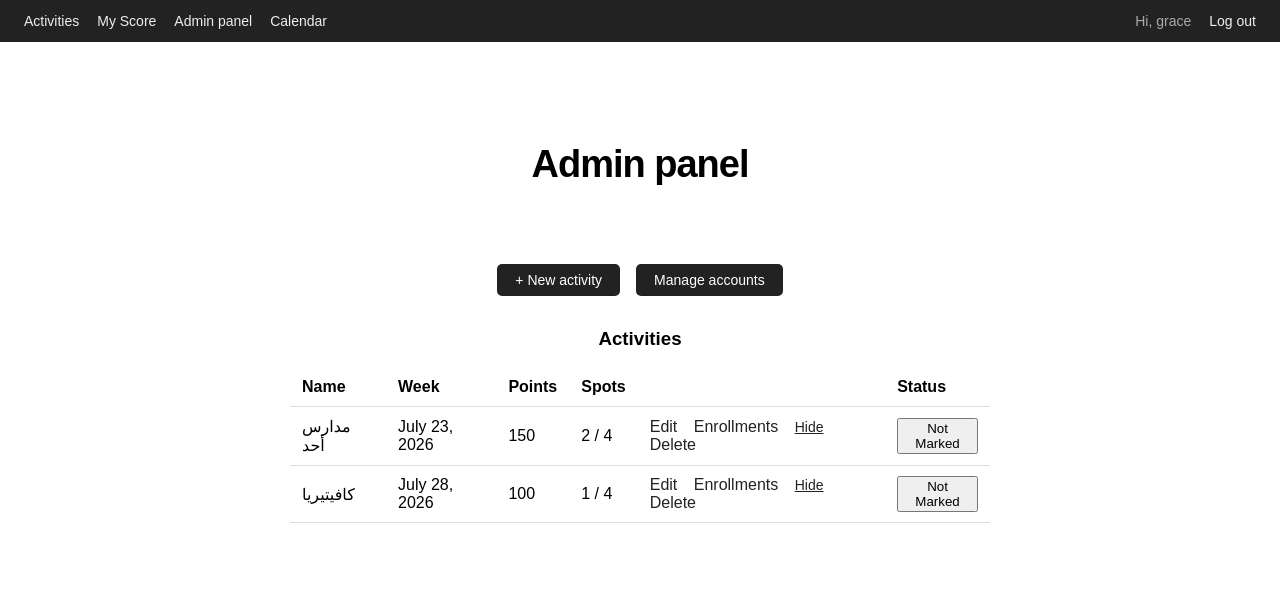
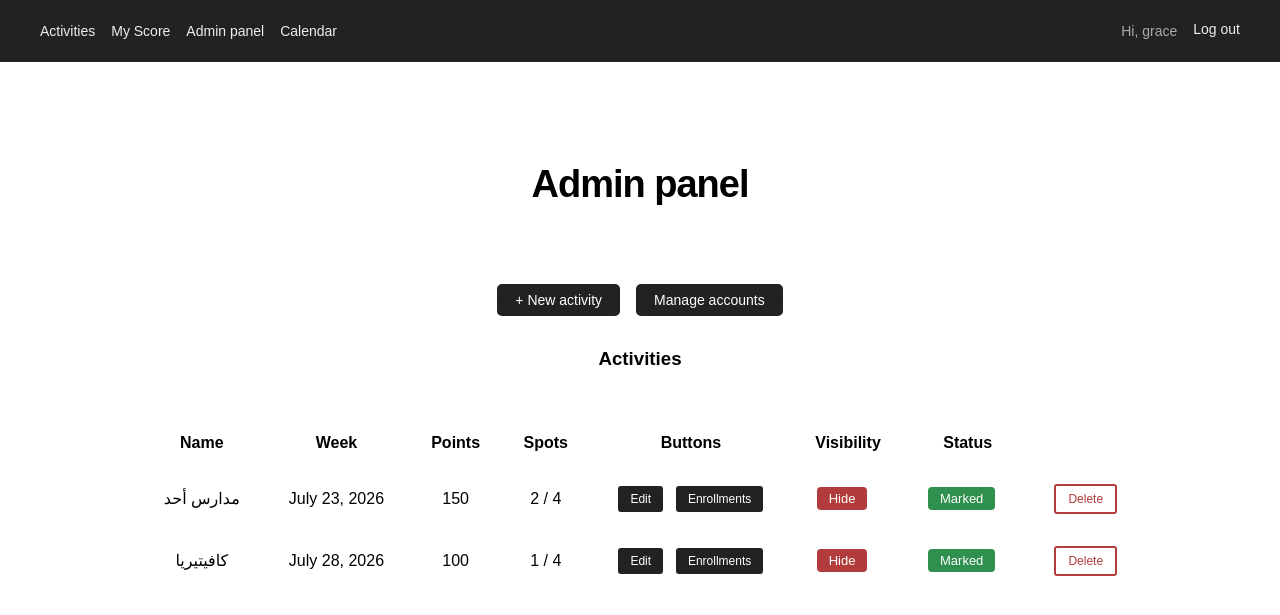
Before and after one commit to Grace-Emad/weeklysite, a Django app: page /admin-panel/ in a window 1280 px wide. Shown: the top 615 px of the page. Run offline with Django 5.2, Linux system fonts and the light colour scheme; a user stored in the database is signed in; data comes from the database, SQL or seed files in the repository; both versions use the stored data as it was after the commit.

Commit message:
fixed marked toggle button and added some styling

```diff
--- a/activities/models.py
+++ b/activities/models.py
@@ -30,6 +30,7 @@ class Activity(models.Model):
     max_participants = models.PositiveIntegerField(default=4)
     points = models.PositiveIntegerField(default=0)
     is_hidden = models.BooleanField(default=False)
+    is_marked = models.BooleanField(default=False)
     created_at = models.DateTimeField(auto_now_add=True)
 
     class Meta:
--- a/activities/templates/activities/admin_dashboard.html
+++ b/activities/templates/activities/admin_dashboard.html
@@ -12,13 +12,15 @@
 
     <h3>Activities</h3>
     {% if activities %}
+        <div class="table-container">
             <table class="admin-table">
                 <tr>
                     <th>Name</th>
                     <th>Week</th>
                     <th>Points</th>
                     <th>Spots</th>
-                <th></th>
+                    <th>Buttons</th>
+                    <th>Visibility</th>
                     <th>Status</th>
                 </tr>
                 {% for activity in activities %}
@@ -27,38 +29,40 @@
                         <td>{{ activity.week_date }}</td>
                         <td>{{ activity.points }}</td>
                         <td>{{ activity.spots_taken }} / {{ activity.max_participants }}</td>
-                    <td class="admin-row-actions">
-                        <a href="{% url 'admin_activity_edit' activity.id %}">Edit</a>
-                        <a href="{% url 'admin_activity_enrollments' activity.id %}">Enrollments</a>
+                        <td class="admin-table-rows">
+                            <div class="table-btns">
+                                <a class="btn admin-btn" href="{% url 'admin_activity_edit' activity.id %}">Edit</a>
+                                <a class="btn admin-btn" href="{% url 'admin_activity_enrollments' activity.id %}">Enrollments</a>
+                            </div>
+
+                        </td>
+                        <td>
                             <form action="{% url 'admin_activity_toggle_hidden' activity.id %}" method="post" class="inline-form">
                                 {% csrf_token %}
-                            <button type="submit" class="link-button-dark">
+                                <button type="submit" class="toggle-btn {% if activity.is_hidden %}toggle-btn-green{% else %}toggle-btn-red{% endif %}">
                                     {% if activity.is_hidden %}Show{% else %}Hide{% endif %}
                                 </button>
                             </form>
-                        <a href="{% url 'admin_activity_delete' activity.id %}" class="danger-link">Delete</a>
                         </td>
                         <td>
-                        <button id="status_btn"  onclick="status()">Not Marked</button>
+                            <form action="{% url 'admin_activity_marked_toggle' activity.id %}" method="post" class="inline-form">
+                                {% csrf_token %}
+                                <button type="submit" class="toggle-btn {% if activity.is_marked %}toggle-btn-green{% else %}toggle-btn-red{% endif %}">
+                                    {% if activity.is_marked %}Marked{% else %}Unmarked{% endif %}
+                                </button>
+                            </form>
                         </td>
+                        <td>
+                            <a href="{% url 'admin_activity_delete' activity.id %}" class="btn admin-btn danger-btn">Delete</a>
+                        </td>
+
                     </tr>
                 {% endfor %}
             </table>
+        </div>
+
     {% else %}
         <p>No activities yet.</p>
     {% endif %}
 
-    <script>
-    status_btn = document.getElementById("status_btn")
-    function status(){
-        if(status_btn.textContent === "Not Marked") {
-            status_btn.style.backgroundColor = "1AC30AFF"
-            status_btn.innerText = "Marked"
-        }
-        else {
-            status_btn.style.backgroundColor = "#d61212;"
-            status_btn.innerText = "Not Marked"
-        }
-    }
-    </script>
 {% endblock %}
--- a/activities/templates/activities/index.html
+++ b/activities/templates/activities/index.html
@@ -7,24 +7,29 @@
     <title>{% block title %}Youth Summer{% endblock %}</title>
     <link rel="stylesheet" href="{% static 'activities/style.css' %}">
     <link rel="stylesheet" href="{% static 'activities/queries.css' %}">
-
+    <link rel="icon" type="image/x-icon" href="{% static 'images/icon.png' %}">
 
 </head>
 <body>
     <header>
         <nav>
-            <a href="{% url 'activity_list' %}">Activities</a>
-            {% if user.is_authenticated %}
+            <div class="nav-left-container">
+                <a href="{% url 'activity_list' %}">Activities</a>
+                {% if user.is_authenticated %}
                 <a href="{% url 'my_score' %}">My Score</a>
                 {% if user.is_staff %}
                     <a href="{% url 'admin_dashboard' %}">Admin panel</a>
                     <a href="{% url 'calendar' %}">Calendar</a>
                 {% endif %}
-                <span class="nav-user">Hi, {{ user.username }}</span>
+            </div>
+            <div class="nav-user-container">
+                <p class="nav-user">Hi, {{ user.username }}</p>
                 <form action="{% url 'logout' %}" method="post" class="inline-form">
                     {% csrf_token %}
                     <button type="submit" class="link-button">Log out</button>
                 </form>
+            </div>
+
             {% else %}
                 <a href="{% url 'login' %}">Log in</a>
             {% endif %}
--- a/activities/urls.py
+++ b/activities/urls.py
@@ -25,6 +25,7 @@ urlpatterns = [
          views.admin_activity_remove_enrollment, name='admin_activity_remove_enrollment'),
     path('admin-panel/activities/<int:activity_id>/enrollments/<int:user_id>/apply-score/',
          views.admin_apply_score, name='admin_apply_score'),
+    path('admin-panel/activities/<int:activity_id>/marked-toggle/', views.admin_activity_marked_toggle, name='admin_activity_marked_toggle'),
     path('admin-panel/accounts/', views.admin_account_list, name='admin_account_list'),
     path('admin-panel/accounts/new/', views.admin_account_create, name='admin_account_create'),
     path('admin-panel/accounts/<int:user_id>/', views.admin_account_detail, name='admin_account_detail'),
--- a/activities/views.py
+++ b/activities/views.py
@@ -310,3 +310,13 @@ def admin_apply_score(request, activity_id, user_id):
             messages.info(request, f"Invalid score.")
 
     return redirect('admin_activity_enrollments', activity_id=activity.id)
+
+
+@staff_required
+def admin_activity_marked_toggle(request, activity_id):
+    activity = get_object_or_404(Activity, id=activity_id)
+
+    if request.method =='POST':
+        activity.is_marked = not activity.is_marked
+        activity.save()
+    return redirect('admin_dashboard')
--- a/static/activities/queries.css
+++ b/static/activities/queries.css
@@ -5,7 +5,7 @@
 @media(max-width: 51rem){
         nav {
             flex-direction: column;
-            gap: 2rem;
+            gap: 1.5rem;
         }
 }
 
@@ -13,7 +13,9 @@
     .act-grid{
         grid-auto-flow: row;
     }
-
+    .table-container{
+        padding-left: 18rem;
+    }
 }
 
 @media(max-width: 34rem){
--- a/static/activities/style.css
+++ b/static/activities/style.css
@@ -10,7 +10,6 @@ body {
 
 a {
     text-decoration:none;
-    color: #fff;
 }
 
 ul {
@@ -28,6 +27,20 @@ h1 {
 p {
     margin: 0 auto;
     line-height: 1.6;
+}
+
+table {
+    width: 100%;
+    max-width: 1000px;
+    display: table;
+    border-collapse: collapse;
+    text-indent: 0;
+}
+
+th, td {
+    border: none;
+    background: transparent;
+    padding: 1rem;
 }
 
 .main-cont {
@@ -59,27 +72,32 @@ p {
 
 /* ---- added: nav, forms, buttons, admin pages, messages ---- */
 
-header {
+nav {
+    width: 100%;
     background: #222;
-    padding: 12px 24px;
-}
-
-header nav {
+    padding: 20px 24px;
     display: flex;
+    justify-content: space-between;
     align-items: center;
     gap: 18px;
 }
 
-header nav a, header nav .link-button {
+nav a, .link-button {
     color: #eee;
     font-size: 14px;
 }
 
-header nav a:hover, header nav .link-button:hover {
-    color: #fff;
-    text-decoration: underline;
+.nav-left-container {
+    display: flex;
+    gap: 1rem;
+    margin-left: 1rem;
 }
 
+.nav-user-container {
+    display: flex;
+    gap: 1rem;
+    margin-right: 1rem;
+}
 .nav-user {
     color: #aaa;
     font-size: 14px;
@@ -95,22 +113,26 @@ header nav a:hover, header nav .link-button:hover {
 }
 
 .btn {
+    color: #fff;
     display: inline-block;
     background: #222;
-    color: #fff;
     border: none;
     padding: 8px 18px;
     border-radius: 5px;
     font-size: 14px;
     cursor: pointer;
+
 }
 
 .btn:hover {
     background: #444;
 }
 
+
 .danger-btn {
-    background: #b23b3b;
+    background: #fff;
+    color: #b23b3b;
+    border: 2px solid #b23b3b;
 }
 
 .danger-btn:hover {
@@ -121,9 +143,41 @@ header nav a:hover, header nav .link-button:hover {
     color: #b23b3b;
 }
 
+.admin-btn {
+    padding: 6px 12px;
+    border-radius: 3px;
+    font-size: 12px;
+    cursor: pointer;
+}
+
+.toggle-btn {
+    border: none;
+    border-radius: 4px;
+    padding: 4px 12px;
+    font-size: 13px;
+    color: #fff;
+    cursor: pointer;
+    margin-right: 12px;
+}
+
+.toggle-btn-red {
+    background: #b23b3b;
+}
+
+.toggle-btn-red:hover {
+    background: #8f2e2e;
+}
+
+.toggle-btn-green {
+    background: #2f8f4e;
+}
+
+.toggle-btn-green:hover {
+    background: #26723e;
+}
+
 .act-contents button {
     background: #222;
-    color: #fff;
     border: none;
     padding: 8px 18px;
     border-radius: 5px;
@@ -147,63 +201,6 @@ header nav a:hover, header nav .link-button:hover {
     align-items: center;
     justify-content: center;
     margin-bottom: 2rem;
-}
-
-.admin-table {
-    width: 100%;
-    max-width: 700px;
-    margin: 0 auto;
-    border-collapse: collapse;
-    text-align: left;
-}
-
-.admin-table th, .admin-table td {
-    padding: 10px 12px;
-    border-bottom: 1px solid #ddd;
-}
-
-.admin-row-actions a {
-    margin-right: 12px;
-    color: #222;
-}
-
-.admin-form {
-    max-width: 400px;
-    margin: 0 auto;
-    text-align: left;
-}
-
-.admin-form p {
-    margin-bottom: 1rem;
-}
-
-.admin-form label {
-    display: block;
-    margin-bottom: 4px;
-    font-size: 14px;
-}
-
-.admin-form input[type="text"],
-.admin-form input[type="password"],
-.admin-form input[type="date"],
-.admin-form input[type="number"],
-.admin-form textarea {
-    width: 100%;
-    padding: 8px;
-    border: 1px solid #ccc;
-    border-radius: 4px;
-    font-size: 14px;
-}
-
-.admin-checklist {
-    text-align: left;
-    max-width: 400px;
-    margin: 0 auto 1.5rem;
-}
-
-.admin-checklist li {
-    margin-bottom: 8px;
-    font-size: 14px;
 }
 
 .spots {
@@ -265,16 +262,6 @@ header nav a:hover, header nav .link-button:hover {
     margin: 0;
 }
 
-.link-button-dark {
-    background: none;
-    border: none;
-    cursor: pointer;
-    font-size: 14px;
-    color: #222;
-    text-decoration: underline;
-    padding: 0;
-    margin-right: 12px;
-}
 
 .danger-link-button {
     background: none;
@@ -286,8 +273,28 @@ header nav a:hover, header nav .link-button:hover {
     padding: 0;
 }
 
-.enrolled-list li {
+.enrolled-list {
     display: flex;
-    justify-content: space-between;
+    justify-content: center;
     align-items: center;
+    flex-direction: column;
 }
+
+/* admin table */
+
+.table-container {
+    width: 100%;
+    display: flex;
+    justify-content: center;
+    align-items: center;
+    margin-top: 3rem;
+}
+
+.table-btns {
+    display: flex;
+    justify-content: center;
+    align-items: center;
+    gap: 0.8rem;
+    flex-flow: wrap;
+    margin: 0 auto;
+}
```
Also changed, not shown: activities/templates/activities/activity_details.html (+5 -6 lines), activities/templates/activities/activity_list.html (+5 -5 lines), db.sqlite3, static/images/icon.png (added). Lines whose indentation alone changed are shown as unchanged.
